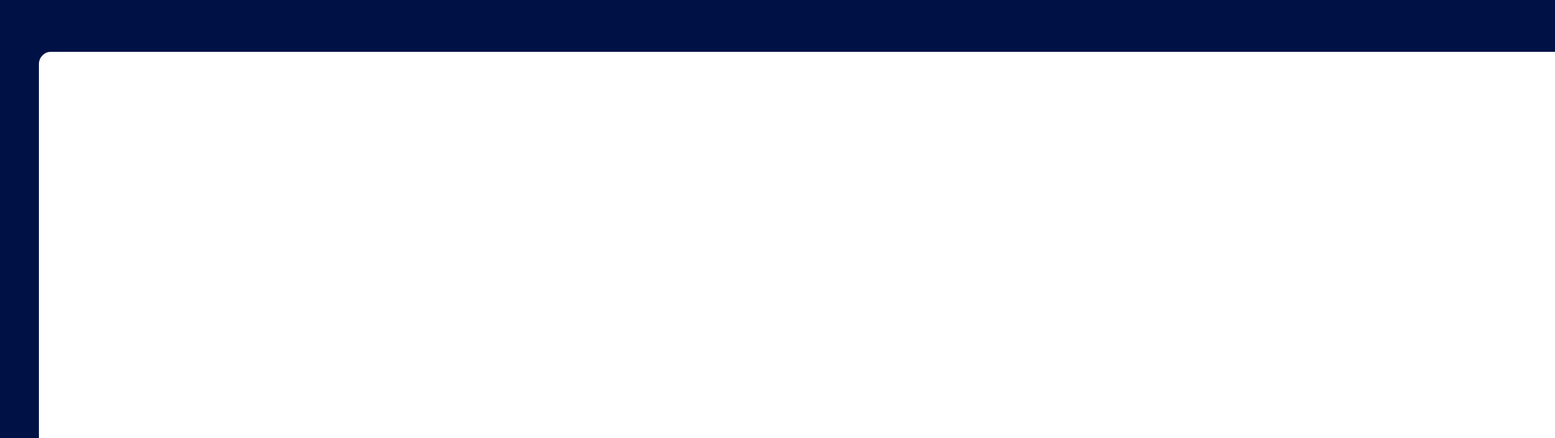
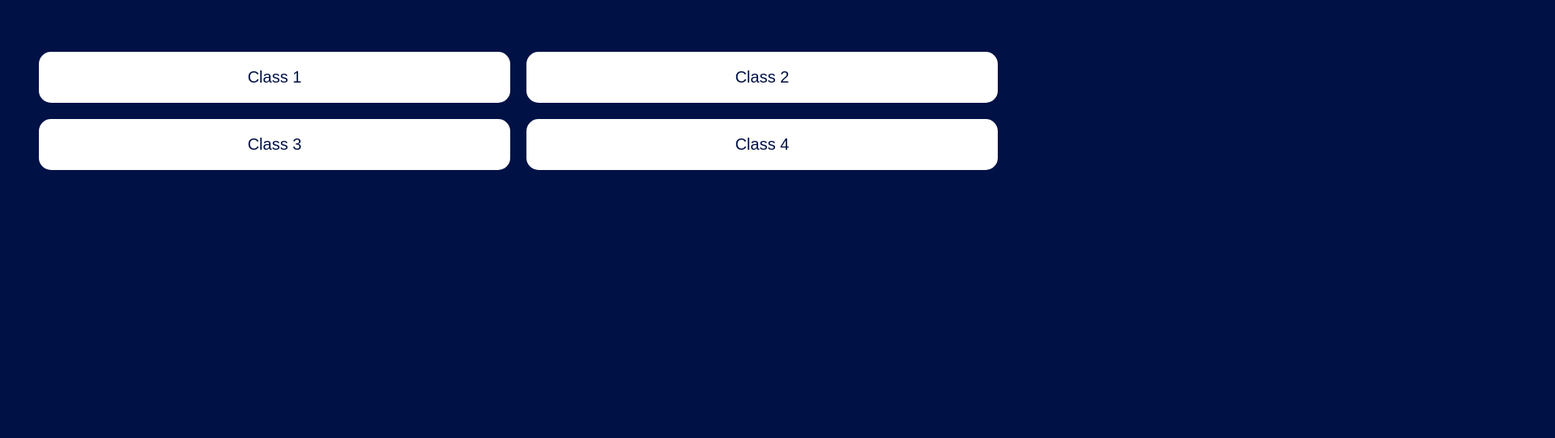
Before and after one commit to mayblair/SurveyGameScreen, a website: page src/game.html in a window 1280 px wide. Shown: the part 75-616 px from the top of the page at 81% size, 1920 px wide, since content can reach past the window. Drawn offline with nearby package versions, Linux system fonts and the light colour scheme; no server answers.

Commit message:
small fix

```diff
--- a/src/style.css
+++ b/src/style.css
@@ -128,7 +128,7 @@ body {
 }
 
 button {
-    padding: 1000px;
+    padding: 20px;
     font-size: 20px;
     border-radius: 15px;
     border: none;
```
